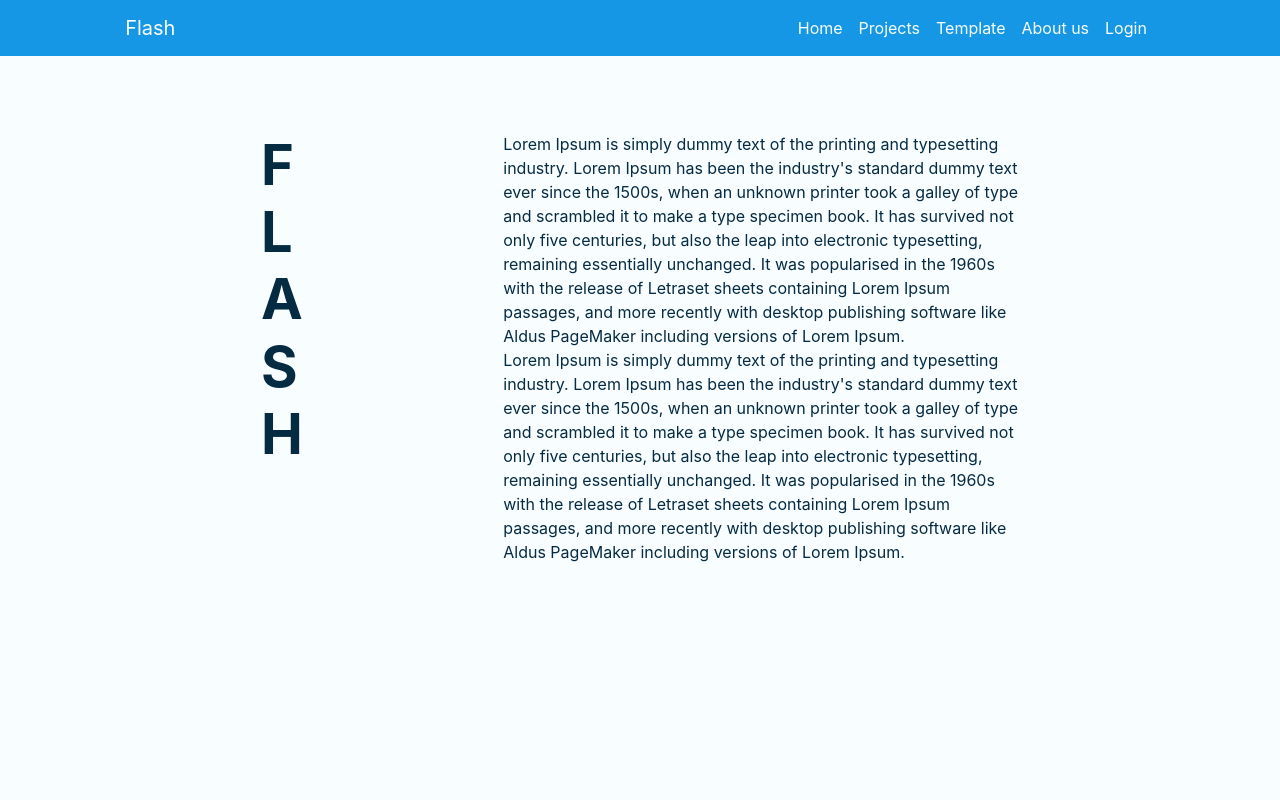
After one commit to DavidIriondo/Flash, a Spring Boot app: page /flash/v1/about-us in a window 1280 px wide. The commit adds this page. Run offline with Spring Boot 4, Linux system fonts and the light colour scheme.

Commit message:
About us page completed, and menu options are linked to their pages(home and about us)

```diff
--- /dev/null
+++ b/flash/src/main/java/com/project/flash/controllers/AboutUsController.java
@@ -0,0 +1,6 @@
+package com.project.flash.controllers;
+
+public interface AboutUsController {
+
+    String aboutUsPage();
+}
--- /dev/null
+++ b/flash/src/main/java/com/project/flash/controllers/impl/AboutUsControllerImpl.java
@@ -0,0 +1,21 @@
+package com.project.flash.controllers.impl;
+
+import com.project.flash.controllers.AboutUsController;
+import com.project.flash.utils.constants.WebConstants;
+
+import org.springframework.stereotype.Controller;
+import org.springframework.web.bind.annotation.GetMapping;
+import org.springframework.web.bind.annotation.RequestMapping;
+
+@Controller
+@RequestMapping(WebConstants.APPLICATION_NAME + WebConstants.API_VERSION_1 + WebConstants.ABOUT_PAGE)
+public class AboutUsControllerImpl implements AboutUsController{
+
+    @Override
+    @GetMapping()
+    public String aboutUsPage() {
+
+        return "about-us/about-us";
+    }
+
+}
--- a/flash/src/main/java/com/project/flash/utils/constants/WebConstants.java
+++ b/flash/src/main/java/com/project/flash/utils/constants/WebConstants.java
@@ -8,6 +8,7 @@ public class WebConstants {
 
     //Specific resource
     public static final String HOME_PAGE = "/home";
+    public static final String ABOUT_PAGE = "/about-us";
 
     //Resources
     public static final String RESOURCE_ID = "/{id}";
--- /dev/null
+++ b/flash/src/main/resources/static/css/about-us.css
@@ -0,0 +1,9 @@
+
+
+@media (min-width: 992px) {
+    .vertical-text{
+        width:1px;
+        word-wrap: break-word;
+        white-space:pre-wrap;
+     }
+}
--- /dev/null
+++ b/flash/src/main/resources/templates/about-us/about-us.html
@@ -0,0 +1,36 @@
+<!DOCTYPE html>
+<html lang="en">
+<head>
+    <th:block th:replace="templates/main :: main-head">
+    </th:block>
+    <link rel="stylesheet" href="/css/about-us.css">
+</head>
+<body>
+    <div class="container-flow h-100 white-flash-b">
+            <!--MENU-->
+        <div th:replace="templates/main :: main-menu"></div>
+        <div class="w100"></div>
+        <div class="row  justify-content-center h-75 ">
+            <div class="w-100"></div>
+            <div class="col-lg-2 text-center">
+                <p class="display-4 black-flash-c vertical-text font-weight-bold">FLASH</p>
+            </div>
+            <div class="col-lg-5 ml-4">
+                <p class="black-flash-c align-self-center">
+                Lorem Ipsum is simply dummy text of the printing and typesetting industry. Lorem Ipsum has been the industry's
+                standard dummy text ever since the 1500s, when an unknown printer took a galley of type and scrambled it to make
+                a type specimen book. It has survived not only five centuries, but also the leap into electronic typesetting, remaining essentially unchanged.
+                It was popularised in the 1960s with the release of Letraset sheets containing Lorem Ipsum passages, and more recently with desktop publishing
+                software like Aldus PageMaker including versions of Lorem Ipsum.
+                <br>
+                Lorem Ipsum is simply dummy text of the printing and typesetting industry. Lorem Ipsum has been the industry's standard dummy
+                text ever since the 1500s, when an unknown printer took a galley of type and scrambled it to make a type specimen book.
+                It has survived not only five centuries, but also the leap into electronic typesetting, remaining essentially unchanged.
+                It was popularised in the 1960s with the release of Letraset sheets containing Lorem Ipsum passages, and more recently
+                with desktop publishing software like Aldus PageMaker including versions of Lorem Ipsum.
+                </p>
+            </div>
+        </div>
+    </div>
+</body>
+</html>
--- a/flash/src/main/resources/templates/templates/main.html
+++ b/flash/src/main/resources/templates/templates/main.html
@@ -1,6 +1,7 @@
 <!DOCTYPE html>
 <html lang="en">
-<head th:fragment="main-head">
+<head>
+   <th:block th:fragment="main-head">
         <meta charset="UTF-8">
         <meta name="viewport" content="width=device-width, initial-scale=1.0">
         <meta http-equiv="X-UA-Compatible" content="ie=edge">
@@ -10,6 +11,7 @@
         <link rel="stylesheet" href="/css/main.css">
         <link rel="stylesheet" href="/css/constants.css">
         <title>Flash</title>
+   </th:block>
 </head>
 <body>
     <div class="container-flow">
@@ -27,10 +29,10 @@
                 <!--Menu options-->
                 <div class="collapse navbar-collapse justify-content-end" id="menu">
                     <nav class="navbar-nav">
-                    <a class="nav-link white-flash-c" href="#">Home</a>
+                    <a class="nav-link white-flash-c" href="/flash/v1/home">Home</a>
                     <a class="nav-link white-flash-c" href="#">Projects</a>
                     <a class="nav-link white-flash-c" href="#">Template</a>
-                    <a class="nav-link white-flash-c" href="#">About us</a>
+                    <a class="nav-link white-flash-c" href="/flash/v1/about-us">About us</a>
                     <a class="nav-link white-flash-c" href="#">Login</a>
                     </nav>
                 </div>
```
Also changed, not shown: flash/src/main/resources/templates/home/home.html (+7 -6 lines), flash/src/main/resources/static/css/home.css (deleted), 5 other files. Lines whose indentation alone changed are shown as unchanged.
